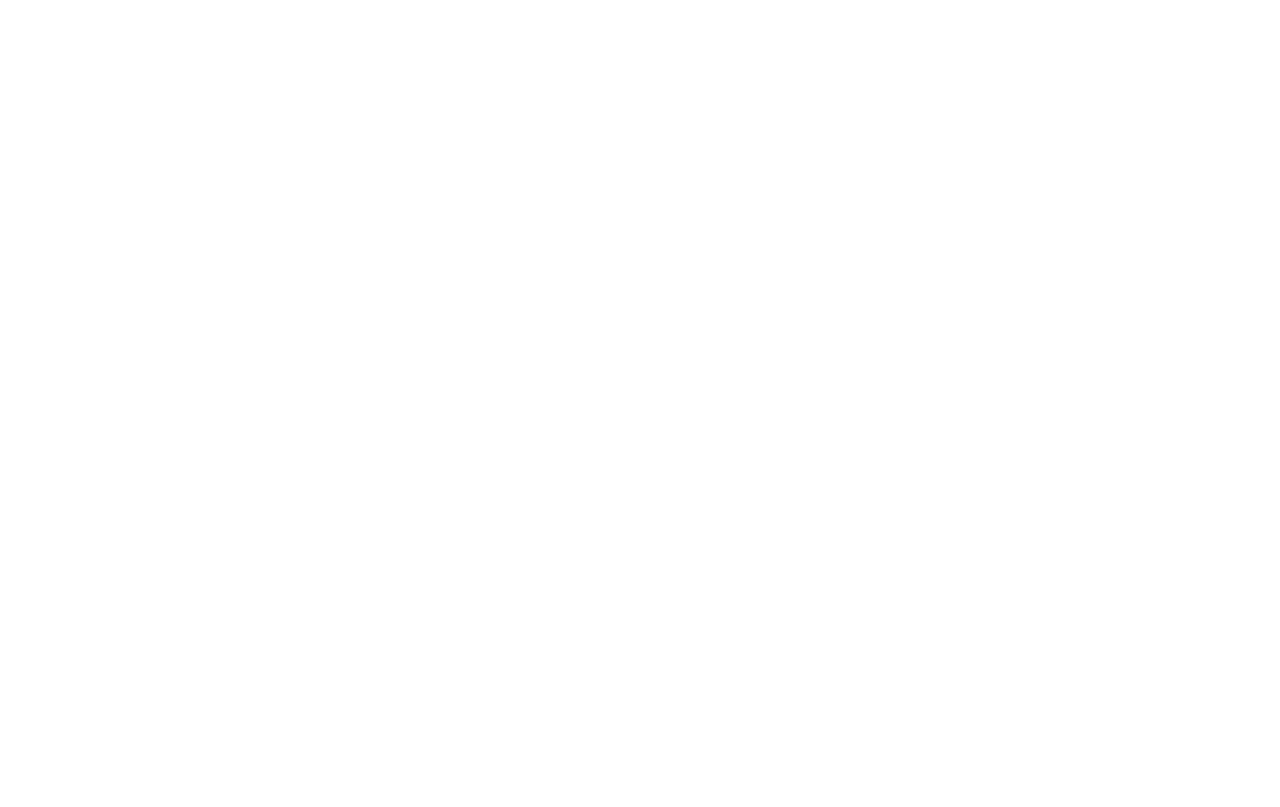
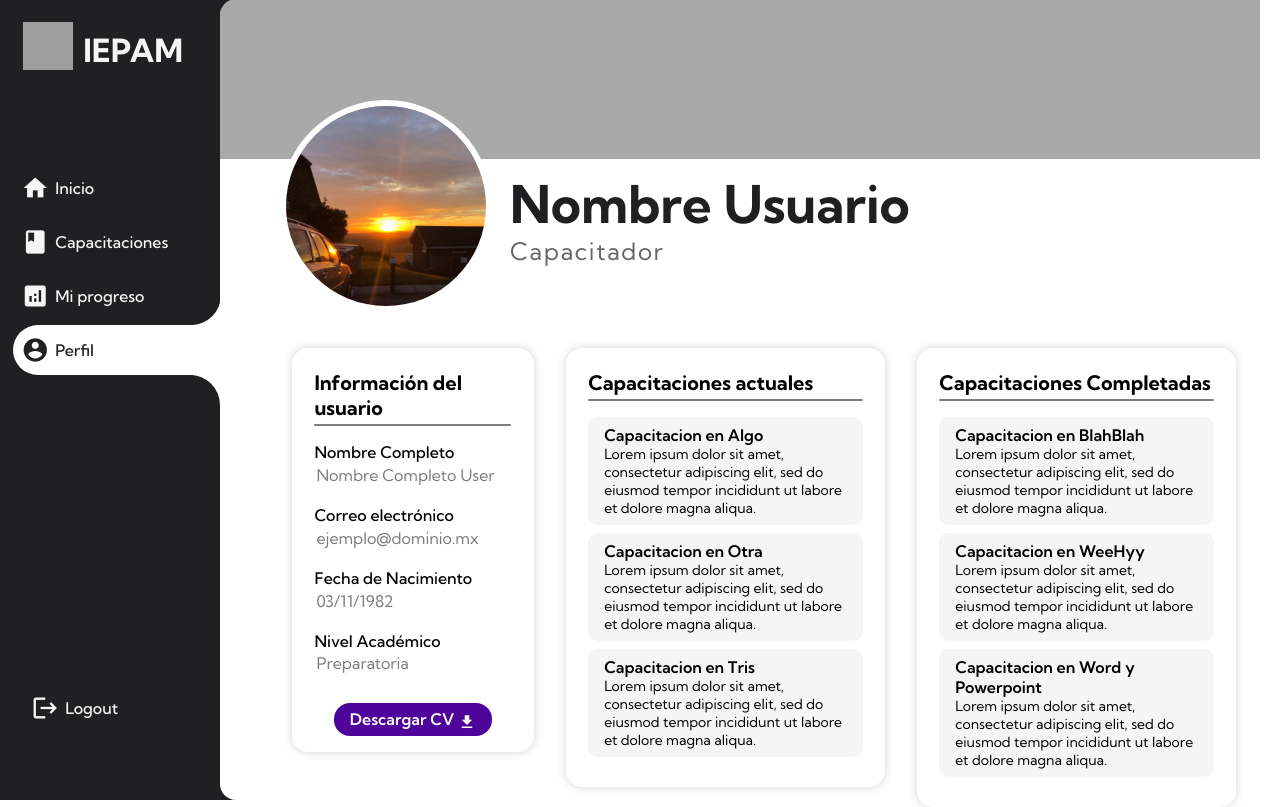
Before and after one commit to pedrofdzl/iepam, a Django app: page /miembros/profile/ in a window 1280 px wide. Before the commit the page is empty. Run offline with Django 4.2, Linux system fonts and the light colour scheme; grey boxes are pictures that could not be loaded.

Commit message:
user profile view front

```diff
--- a/src/static/css/course.css
+++ b/src/static/css/course.css
@@ -1,5 +1,6 @@
 .course-title {
     margin: 1rem;
+    margin-top: 0.4rem;
     margin-bottom: 0;
     font-size: 52px;
     font-weight: 700;
--- a/src/static/css/profile.css
+++ b/src/static/css/profile.css
@@ -41,3 +41,98 @@
     color: rgb(102, 102, 102);
     transform: translateY(92px);
 }
+
+.user-info-container {
+    margin: 1rem;
+    padding-left: 1.4rem;
+    padding-right: 1.4rem;
+    padding-top: 0.1rem;
+    padding-bottom: 0.1rem;
+    width: fit-content;
+    height: fit-content;
+    border-radius: 1rem;
+    box-shadow: 0 0 10px rgb(211, 211, 211);
+    transform: translate(24px, 300px);
+}
+.user-info-title {
+    font-size: 20px;
+    font-weight: 700;
+    margin-bottom: 0.3rem;
+}
+.user-info-prompt {
+    font-size: 16px;
+    font-weight: 500;
+    margin-bottom: 0.1rem;
+}
+.user-info-field {
+    font-size: 16px;
+    font-weight: 400;
+    color:#7c7c7c;
+    margin-bottom: 0.2rem;
+    border: none;
+    outline: none;
+}
+.user-info-cv {
+    width: 100%;
+    text-decoration: none;
+    color: white;
+    font-weight: 600;
+    padding: 0.4rem;
+    padding-left: 1rem;
+    padding-right: 1rem;
+    background-color: #4e039b;
+    border-radius: 1rem;
+}
+.user-info-cv span {
+    font-size: 18px;
+    vertical-align: middle;
+}
+.user-info-cv:hover {
+    background-color: #813cc7;
+}
+
+.hr-nice {
+    margin-top: 0;
+    margin-bottom: 1rem;
+    height: 2px;
+    background-color: #7c7c7c;
+    border: none;
+    border-radius: 1rem;
+}
+
+.user-current-courses-container {
+    margin: 1rem;
+    padding-left: 1.4rem;
+    padding-right: 1.4rem;
+    padding-top: 0.1rem;
+    padding-bottom: 0.1rem;
+    width: fit-content;
+    height: fit-content;
+    border-radius: 1rem;
+    box-shadow: 0 0 10px rgb(211, 211, 211);
+    transform: translate(24px, 300px);
+}
+
+.user-course-card {
+    margin: 0;
+    margin-top: 0.5rem;
+    margin-bottom: 0.5rem;
+    padding: 0.5rem;
+    padding-left: 1rem;
+    padding-right: 1rem;
+    width: calc(100% - 2rem);
+    height: fit-content;
+    border-radius: 0.6rem;
+    background-color: whitesmoke;
+    overflow: hidden;
+}
+.user-course-card-title {
+    font-size: 16px;
+    font-weight: 600;
+}
+.user-course-card-desc {
+    max-width: 300px;
+    font-size: 14px;
+    font-weight: 400;
+    flex-wrap: wrap;
+}
--- a/src/static/js/nav.js
+++ b/src/static/js/nav.js
@@ -11,6 +11,12 @@
     document.getElementById('Capacitaciones').classList.add('active');
 }
 
+if(document.getElementById('id-app').textContent == 'profile'){
+    list.forEach((item) =>
+    item.classList.remove('active'));
+    document.getElementById('Perfil').classList.add('active');
+}
+
 // function activeLink() {
 //     list.forEach((item) =>
 //     item.classList.remove('active'));
--- a/src/templates/base.html
+++ b/src/templates/base.html
@@ -20,7 +20,6 @@
 
     <!-- CSS -->
     <link rel="stylesheet" href="{% static 'css/main.css' %}">
-    <link rel="stylesheet" href="{% static 'css/profile.css' %}">
 
     <!-- jQuery -->
     <script src="https://ajax.googleapis.com/ajax/libs/jquery/3.6.0/jquery.min.js"></script>
@@ -43,7 +42,7 @@
                         <a id="ProgresoA" href="#"><span class="material-icons">analytics</span><p>Mi progreso</p></a>
                     </il>
                     <il id="Perfil" class="list">
-                        <a id="PerfilA" href="#"><span class="material-icons">account_circle</span><p>Perfil</p></a>
+                        <a id="PerfilA" href="{% url 'miembros:user_profile' %}"><span class="material-icons">account_circle</span><p>Perfil</p></a>
                     </il>
                     <div id="navbar-item-01" class="navbar-item-bg"></div>
                     <div id="navbar-item-02" class="navbar-item-of"></div>
--- a/src/users/templates/users/user_profile.html
+++ b/src/users/templates/users/user_profile.html
@@ -0,0 +1,104 @@
+{% extends 'base.html' %}
+
+{% block head %}
+
+{% load static %}
+<title>Mi Perfil</title>
+
+{% endblock %}
+
+{% block body %}
+<link rel="stylesheet" href="{% static 'css/profile.css' %}">
+
+<style>
+    .container-window {
+        display: flex;
+        margin: 0;
+        padding: 2rem;
+    }
+</style>
+
+<div id="id-app" style="display: none;">profile</div>
+
+<div class="container-window">
+    <div class="profile-background"></div>
+    <div class="profile-picture">
+        <img src="{% static 'img/view.jpg' %}">
+    </div>
+    <div class="profile-name">
+        <p class="profile-main-name">Nombre Usuario</p>
+        <p class="profile-secondary-name">Capacitador</p>
+    </div>
+
+    <div class="user-info-container">
+        <p class="user-info-title">Información del usuario</p>
+        <hr class="hr-nice">
+        <div class="user-info-field-container">
+            <p class="user-info-prompt">Nombre Completo</p>
+            <input class="user-info-field" readonly=true value="Nombre Completo User">
+        </div>
+        <div class="user-info-field-container">
+            <p class="user-info-prompt">Correo electrónico</p>
+            <input class="user-info-field" readonly=true value="ejemplo@dominio.mx">
+        </div>
+        <div class="user-info-field-container">
+            <p class="user-info-prompt">Fecha de Nacimiento</p>
+            <input class="user-info-field" readonly=true value="03/11/1982">
+        </div>
+        <div class="user-info-field-container">
+            <p class="user-info-prompt">Nivel Académico</p>
+            <input class="user-info-field" readonly=true value="Preparatoria">
+        </div>
+        <div class="user-info-field-container" style="text-align: center; margin-top: 2rem;">
+            <a class="user-info-cv" href="">Descargar CV&nbsp;<span class="material-icons">file_download</span></a>
+            <!-- <input type="file" class="user-info-field" readonly=true value="Preparatoria"> -->
+        </div>
+        <br>
+    </div>
+
+    <div class="user-current-courses-container">
+        <p class="user-info-title">Capacitaciones actuales</p>
+        <hr class="hr-nice">
+
+        <div class="user-course-card">
+            <div class="user-course-card-title">Capacitacion en Algo</div>
+            <div class="user-course-card-desc">Lorem ipsum dolor sit amet, consectetur adipiscing elit, sed do eiusmod tempor incididunt ut labore et dolore magna aliqua.</div>
+        </div>
+
+        <div class="user-course-card">
+            <div class="user-course-card-title">Capacitacion en Otra</div>
+            <div class="user-course-card-desc">Lorem ipsum dolor sit amet, consectetur adipiscing elit, sed do eiusmod tempor incididunt ut labore et dolore magna aliqua.</div>
+        </div>
+
+        <div class="user-course-card">
+            <div class="user-course-card-title">Capacitacion en Tris</div>
+            <div class="user-course-card-desc">Lorem ipsum dolor sit amet, consectetur adipiscing elit, sed do eiusmod tempor incididunt ut labore et dolore magna aliqua.</div>
+        </div>
+
+        <br>
+    </div>
+
+    <div class="user-current-courses-container">
+        <p class="user-info-title">Capacitaciones Completadas</p>
+        <hr class="hr-nice">
+
+        <div class="user-course-card">
+            <div class="user-course-card-title">Capacitacion en BlahBlah</div>
+            <div class="user-course-card-desc">Lorem ipsum dolor sit amet, consectetur adipiscing elit, sed do eiusmod tempor incididunt ut labore et dolore magna aliqua.</div>
+        </div>
+
+        <div class="user-course-card">
+            <div class="user-course-card-title">Capacitacion en WeeHyy</div>
+            <div class="user-course-card-desc">Lorem ipsum dolor sit amet, consectetur adipiscing elit, sed do eiusmod tempor incididunt ut labore et dolore magna aliqua.</div>
+        </div>
+
+        <div class="user-course-card">
+            <div class="user-course-card-title">Capacitacion en Word y Powerpoint</div>
+            <div class="user-course-card-desc">Lorem ipsum dolor sit amet, consectetur adipiscing elit, sed do eiusmod tempor incididunt ut labore et dolore magna aliqua.</div>
+        </div>
+
+        <br>
+    </div>
+</div>
+
+{% endblock %}
--- a/src/users/urls.py
+++ b/src/users/urls.py
@@ -6,11 +6,11 @@
 
 urlpatterns = [
     path('', views.user_list_view, name='users_list'),
+    path('login/', views.user_login_view, name='user_login'),
     path('register/', views.aduser_member_register_View, name='user_create'),
     path('user-detail/<int:id>/', views.aduser_detail_view, name='user_profile'),
     path('user-detail/<int:id>/update/', views.aduser_update_view, name='user_update'),
     path('user-detail/<int:id>/deactivate/', views.aduser_deactivate_view, name='user_deactivate'),
-
     path('profile/', views.memuser_profile_view, name='user_profile'),
     path('profile/update/', views.memuser_update_view, name='user_profile_update'),
     path('profile/update/cv/', views.memuser_changeCV_view, name='user_profile_updateCV'),
```
Also changed, not shown: src/static/css/index.css (added, +8 -0 lines), src/templates/index.html (+2 -12 lines).
